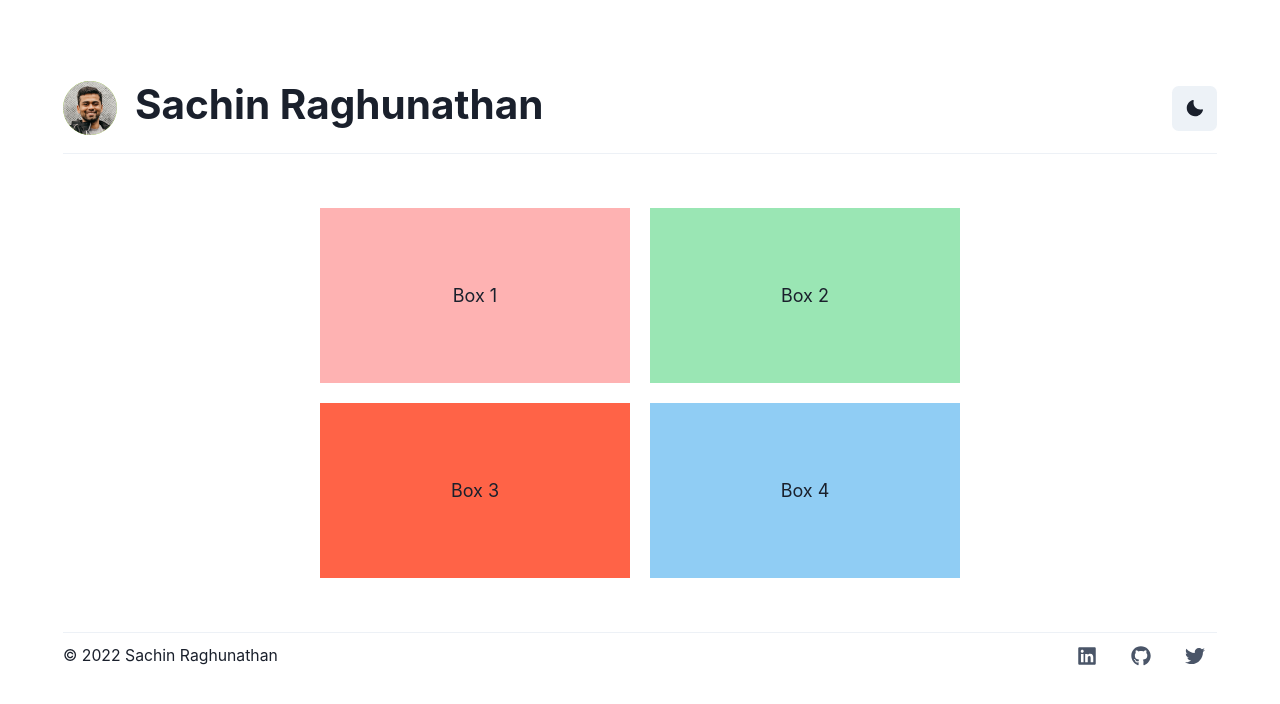
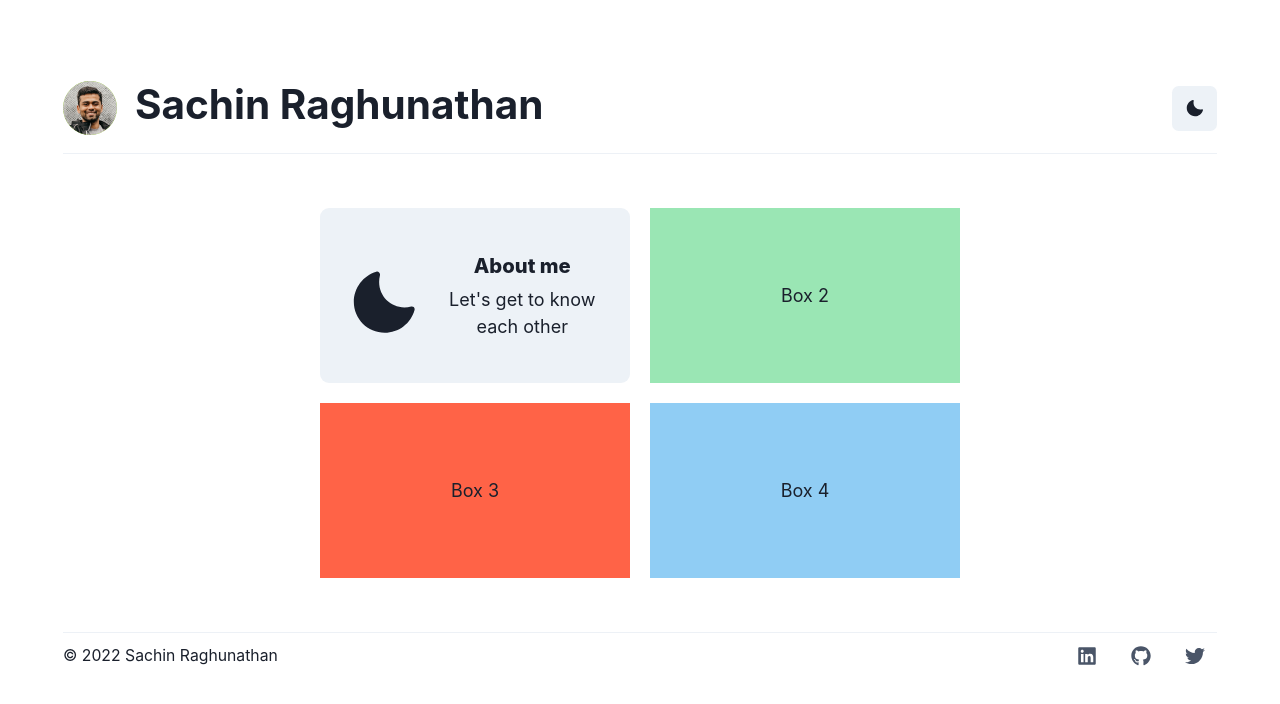
Before and after one commit to SachinRaghunathan/personal-website, a Next.js app: page / in a window 1280 px wide. Shown: the top 704 px of the page. Built offline with nearby package versions, Linux system fonts and the light colour scheme.

Commit message:
more grid stuff

```diff
--- /dev/null
+++ b/components/Feature.tsx
@@ -0,0 +1,28 @@
+import { Box, Stack, Text } from "@chakra-ui/react";
+import * as React from "react";
+
+interface FeatureProps {
+  title: string;
+  text: string;
+  icon: React.ReactElement;
+}
+
+export const Feature = (props: FeatureProps) => {
+  const { title, text, icon } = props;
+  return (
+    <Stack
+      spacing={{ base: "3", md: "6" }}
+      direction={{ base: "column", md: "row" }}
+      align="center"
+      w="80%"
+    >
+      <Box fontSize="6xl">{icon}</Box>
+      <Stack spacing="1">
+        <Text fontWeight="extrabold" fontSize="lg" align="center">
+          {title}
+        </Text>
+        <Text align="center">{text}</Text>
+      </Stack>
+    </Stack>
+  );
+};
--- a/components/layout.tsx
+++ b/components/layout.tsx
@@ -1,12 +1,10 @@
 import { Footer } from "./Footer/Footer";
 import Header from "./Header/Header";
 
-const name = "Sachin Raghunathan";
 export const siteTitle = "Sachin Raghunathan";
 
 export default function Layout({
   children,
-  home,
 }: {
   children: React.ReactNode;
   home?: boolean;
--- a/pages/index.tsx
+++ b/pages/index.tsx
@@ -1,6 +1,14 @@
-import { Center, Container, Wrap, WrapItem } from "@chakra-ui/react";
+import { MoonIcon } from "@chakra-ui/icons";
+import {
+  Center,
+  Container,
+  useColorModeValue,
+  Wrap,
+  WrapItem,
+} from "@chakra-ui/react";
 import { GetStaticProps } from "next";
 import Head from "next/head";
+import { Feature } from "../components/Feature";
 import Layout, { siteTitle } from "../components/layout";
 import { getSortedPostsData } from "../lib/posts";
 
@@ -14,8 +22,17 @@ export default function Home() {
         <Container width="100%">
           <Wrap spacing="20px" justify="center">
             <WrapItem>
-              <Center w="310px" h="175px" bg="red.200">
-                Box 1
+              <Center
+                bg={useColorModeValue("gray.100", "gray.700")}
+                w="310px"
+                h="175px"
+                rounded={{ md: "lg" }}
+              >
+                <Feature
+                  title="About me"
+                  icon={<MoonIcon />}
+                  text="Let's get to know each other"
+                ></Feature>
               </Center>
             </WrapItem>
             <WrapItem>
```
Also changed, not shown: components/layout.module.css (deleted, +0 -15 lines).
